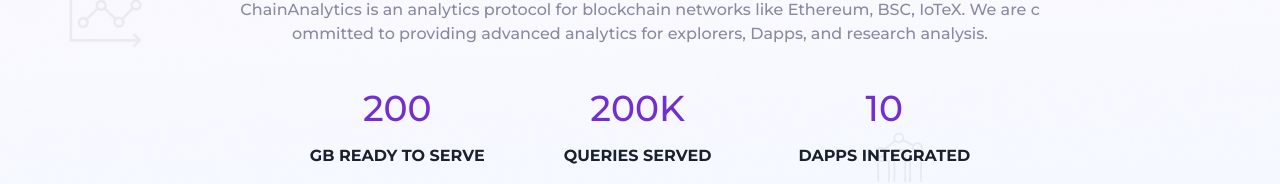
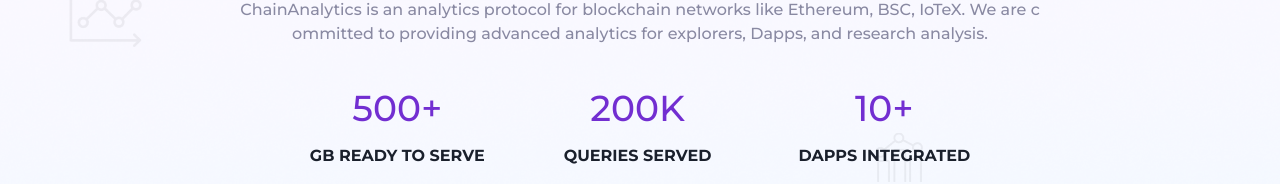
Before and after one commit to chainanalyticsorg/web-chain-analytics, a Next.js app: page / in a window 1280 px wide. Shown: the part 347-531 px from the top of the page. Built offline with nearby package versions, Linux system fonts and the light colour scheme.

Commit message:
fix statistics

```diff
--- a/pages/index.tsx
+++ b/pages/index.tsx
@@ -245,7 +245,7 @@
               { mt: "36px" }
             )}
           >
-            <Statistics title={lang.t(`home.gb_to_serve`)} value="200" />
+            <Statistics title={lang.t(`home.gb_to_serve`)} value="500+" />
             <Statistics
               title={lang.t(`home.queries_served`)}
               value="200K"
@@ -258,7 +258,7 @@
             />
             <Statistics
               title={lang.t(`home.dapps_intergated`)}
-              value="10"
+              value="10+"
               {...setPlatformStyle(
                 {
                   mt: "32px",
```
